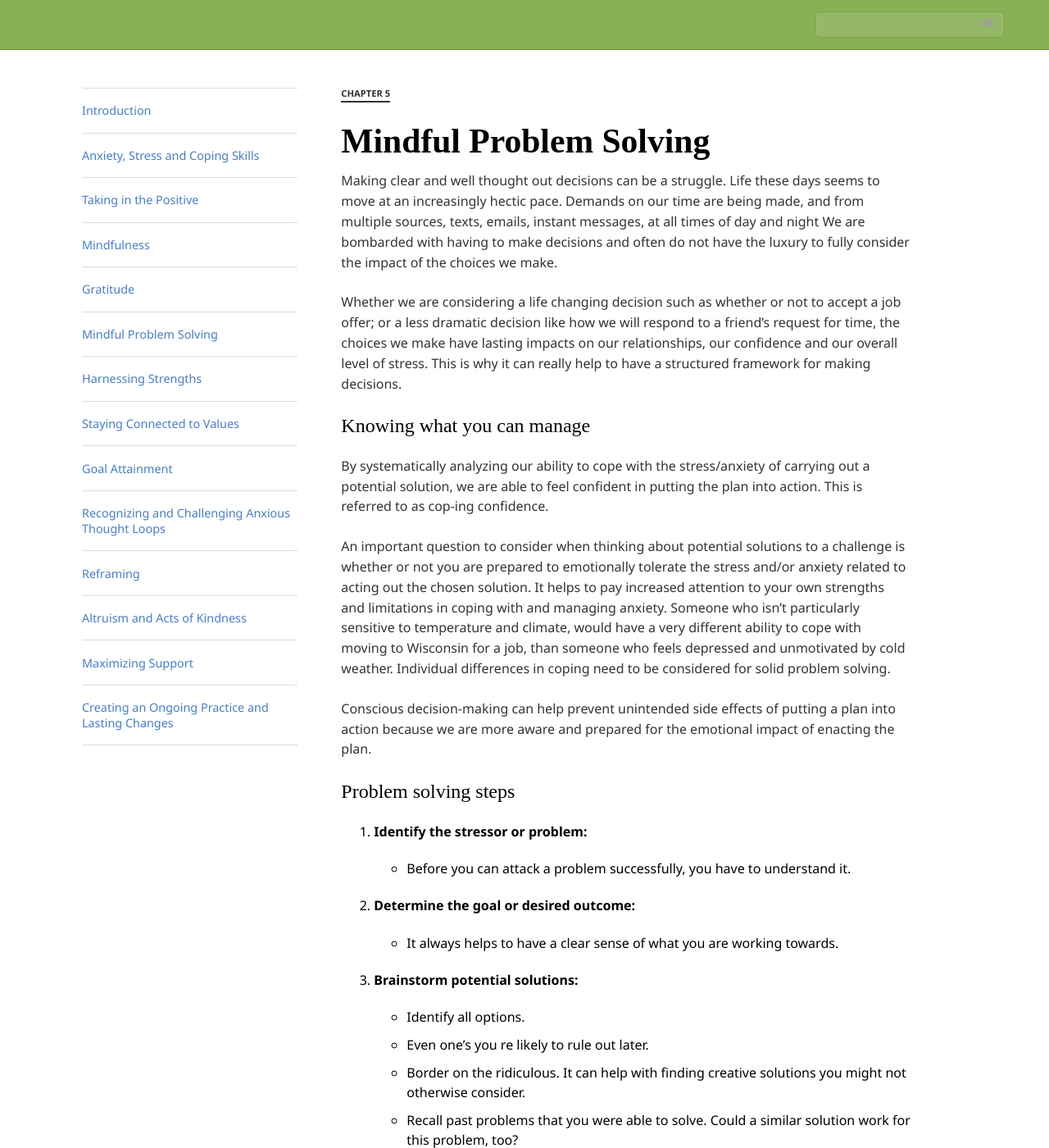
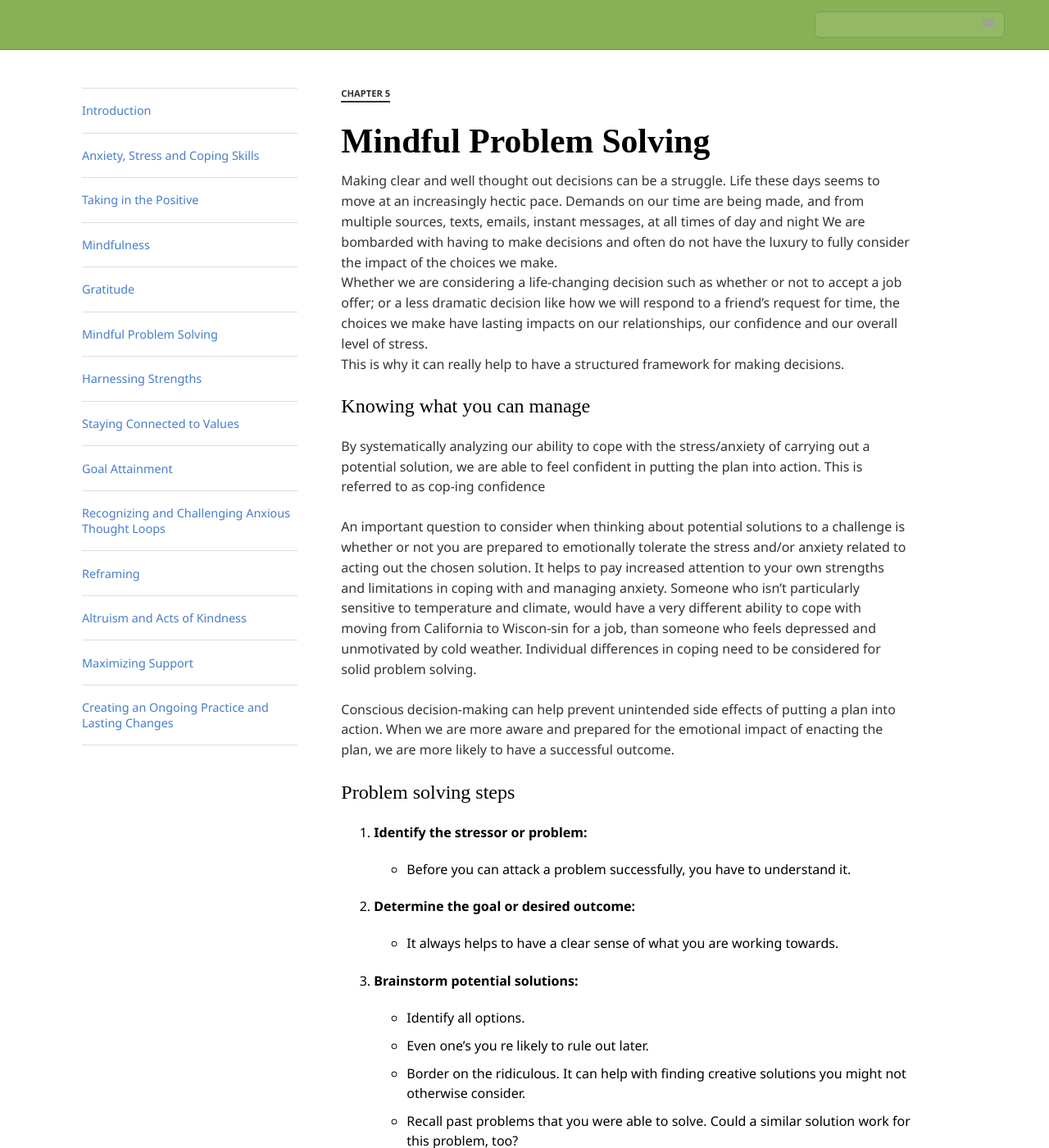
Before and after one commit to mtorres253/mtorres253.github.io, a Jekyll site: the page built from chapt-5/index.md, in a window 1280 px wide and 1400 px high. Shown: the whole window at 82% size. Built offline with Jekyll 4.4.1, drawn with Linux system fonts in a browser that asks for light colours; nearby versions of some CDN libraries; some web fonts are replaced; comment, search, counter and statistics services are not loaded; some of the changed text lies outside the part shown; grey boxes are pictures that could not be loaded.

Commit message:
Update index.md

```diff
--- a/chapt-5/index.md
+++ b/chapt-5/index.md
@@ -6,15 +6,15 @@ title: Mindful Problem Solving
 
 # Mindful Problem Solving
 Making clear and well thought out decisions can be a struggle. Life these days seems to move at an increasingly hectic pace. Demands on our time are being made, and from multiple sources, texts, emails, instant messages, at all times of day and night We are bombarded with having to make decisions and often do not have the luxury to fully consider the impact of the choices we make.
-
-Whether we are considering a life changing decision such as whether or not to accept a job offer; or a less dramatic decision like how we will respond to a friend’s request for time, the choices we make have lasting impacts on our relationships, our confidence and our overall level of stress. This is why it can really help to have a structured framework for making decisions.
+Whether we are considering a life-changing decision such as whether or not to accept a job offer; or a less dramatic decision like how we will respond to a friend’s request for time, the choices we make have lasting impacts on our relationships, our confidence and our overall level of stress.
+This is why it can really help to have a structured framework for making decisions.
 
 ## Knowing what you can manage
-By systematically analyzing our ability to cope with the stress/anxiety of carrying out a potential solution, we are able to feel confident in putting the plan into action.  This is referred to as cop-ing confidence.
+By systematically analyzing our ability to cope with the stress/anxiety of carrying out a potential solution, we are able to feel confident in putting the plan into action.  This is referred to as cop-ing confidence
 
-An important question to consider when thinking about potential solutions to a challenge is whether or not you are prepared to emotionally tolerate the stress and/or anxiety related to acting out the chosen solution. It helps to pay increased attention to your own strengths and limitations in coping with and managing anxiety. Someone who isn’t particularly sensitive to temperature and climate, would have a very different ability to cope with moving to Wisconsin for a job, than someone who feels depressed and unmotivated by cold weather.  Individual differences in coping need to be considered for solid problem solving.
+An important question to consider when thinking about potential solutions to a challenge is whether or not you are prepared to emotionally tolerate the stress and/or anxiety related to acting out the chosen solution. It helps to pay increased attention to your own strengths and limitations in coping with and managing anxiety. Someone who isn’t particularly sensitive to temperature and climate, would have a very different ability to cope with moving from California to Wiscon-sin for a job, than someone who feels depressed and unmotivated by cold weather.  Individual differences in coping need to be considered for solid problem solving.
 
-Conscious decision-making can help prevent unintended side effects of putting a plan into action because we are more aware and prepared for the emotional impact of enacting the plan.
+Conscious decision-making can help prevent unintended side effects of putting a plan into action. When we are more aware and prepared for the emotional impact of enacting the plan, we are more likely to have a successful outcome.
 
 
 ## Problem solving steps
```
Also changed, not shown: other parts of chapt-5/index.md (+4 -3 lines).
